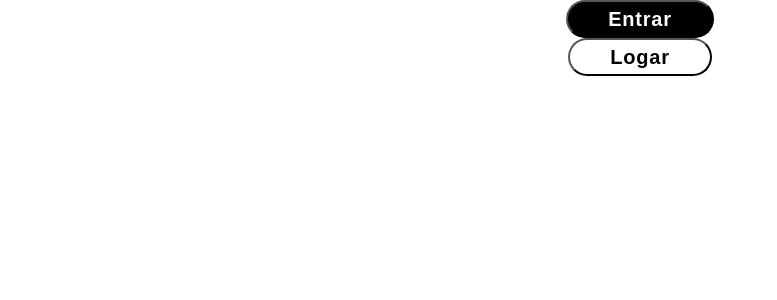
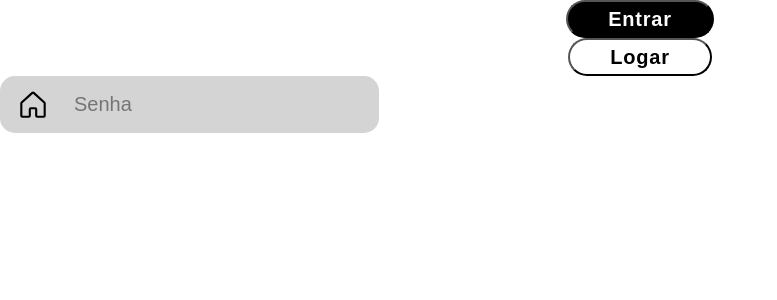
Before and after one commit to eric-figueira/InfraCamp, a React (Create React App) app in the folder frontend/: page / in a window 1280 px wide. Shown: the top 300 px of the page, without its empty margins (0-777 px from the left). Built offline with nearby package versions, Linux system fonts and the light colour scheme; the HTML template or start-up script is replaced by a standard one.

Commit message:
Created TextInput component

```diff
--- a/frontend/src/App.tsx
+++ b/frontend/src/App.tsx
@@ -2,6 +2,9 @@ import React from 'react';
 import './App.css';
 
 import Button from './components/layout/Button/Button';
+import TextInput from './components/layout/Input/TextInput';
+
+import { House } from 'phosphor-react'
 
 function App() {
 
@@ -13,6 +16,7 @@ function App() {
     <div className="App">
       <Button text='Entrar' backgroundColor='#000000' fontColor='#FFFFFF' eventHandler={Test} />
       <Button text='Logar' backgroundColor='#FFF' fontColor='#000' borderColor='#000' eventHandler={Test} />
+      <TextInput placeholder='Senha' backgroundColor='#d4d4d4' fontColor='#000' fontSize={20} icon={House} iconSize={34}/>
     </div>
   );
 }
--- a/frontend/src/components/layout/Button/Button.tsx
+++ b/frontend/src/components/layout/Button/Button.tsx
@@ -13,7 +13,7 @@ interface ButtonProps {
 
 const Button: React.FC<ButtonProps> = (props) => {
   return (
-    <div>
+    <div className='button-wrapper'>
       <button
         style={{ backgroundColor: props.backgroundColor,
                  color: props.fontColor,
--- /dev/null
+++ b/frontend/src/components/layout/Input/TextInput.css
@@ -0,0 +1,19 @@
+div.textinput-wrapper {
+  padding-inline: 1rem;
+  padding-block: 0.5rem;
+  width: fit-content;
+
+  display: flex;
+  align-items: center;
+
+  border-radius: 15px;
+}
+
+input.textinput {
+  outline: 0;
+  border: none;
+  padding-inline: 1.5rem;
+  padding-block: 0.55rem;
+
+  background: transparent;
+}
--- /dev/null
+++ b/frontend/src/components/layout/Input/TextInput.tsx
@@ -0,0 +1,30 @@
+import React from 'react';
+
+import "./TextInput.css"
+
+interface InputProps {
+  placeholder: string,
+  backgroundColor?: string,
+  fontColor: string,
+  fontSize?: number,
+  icon?: React.ElementType,
+  iconSize?: number
+}
+
+const TextInput: React.FC<InputProps> = (props) => {
+  return (
+    <div className='textinput-wrapper' style={{
+      backgroundColor: props.backgroundColor
+    }}>
+      {props.icon && <props.icon size={props.iconSize}/>}
+      <input className='textinput'
+        placeholder={props.placeholder}
+        style={{
+          color: props.fontColor,
+          fontSize: props.fontSize}}
+      />
+    </div>
+  );
+}
+
+export default TextInput;
```
Also changed, not shown: frontend/src/components/layout/Input/Input.tsx (deleted, +0 -9 lines), frontend/src/components/layout/Input/Input.css (deleted), frontend/src/index.css (line endings or trailing spaces).
